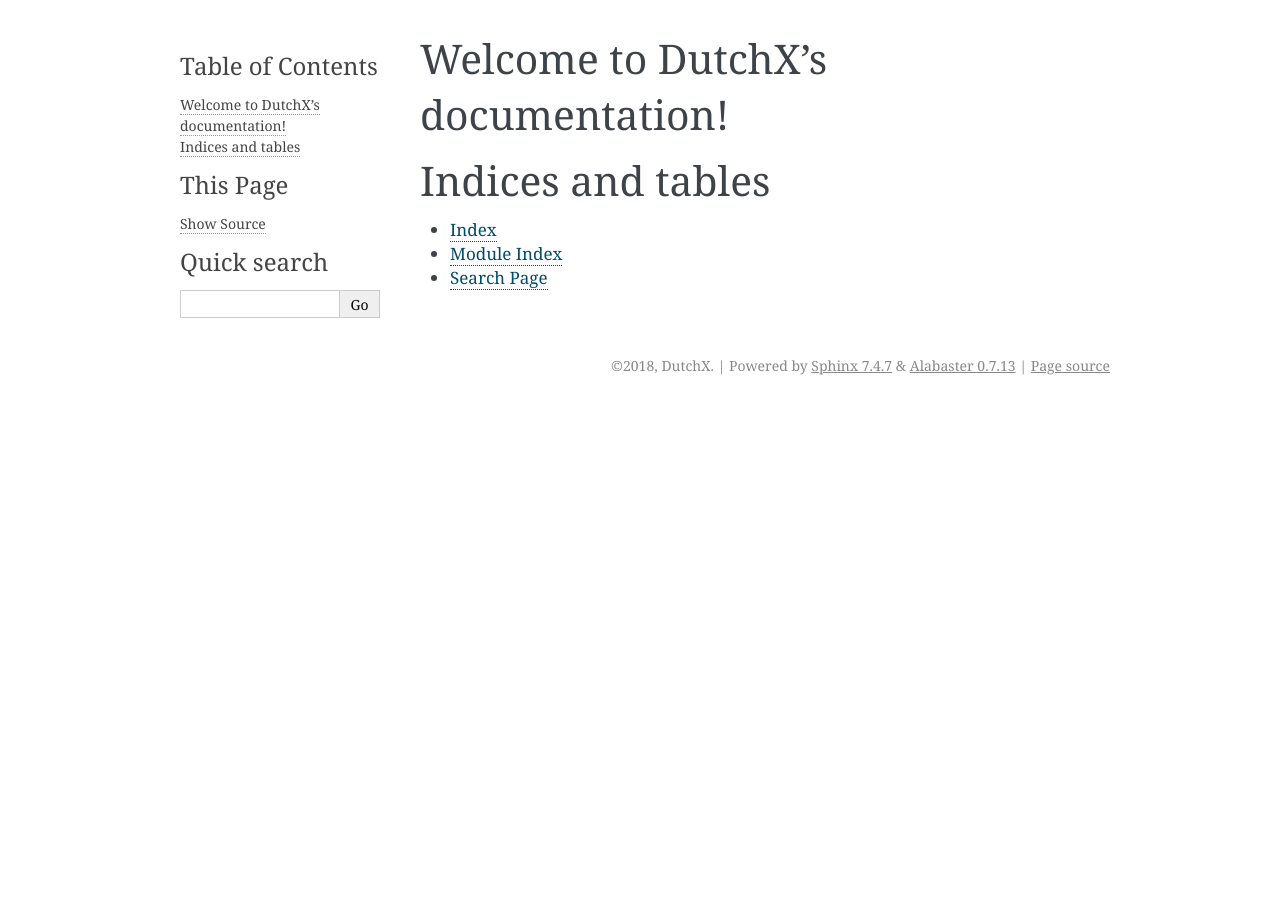
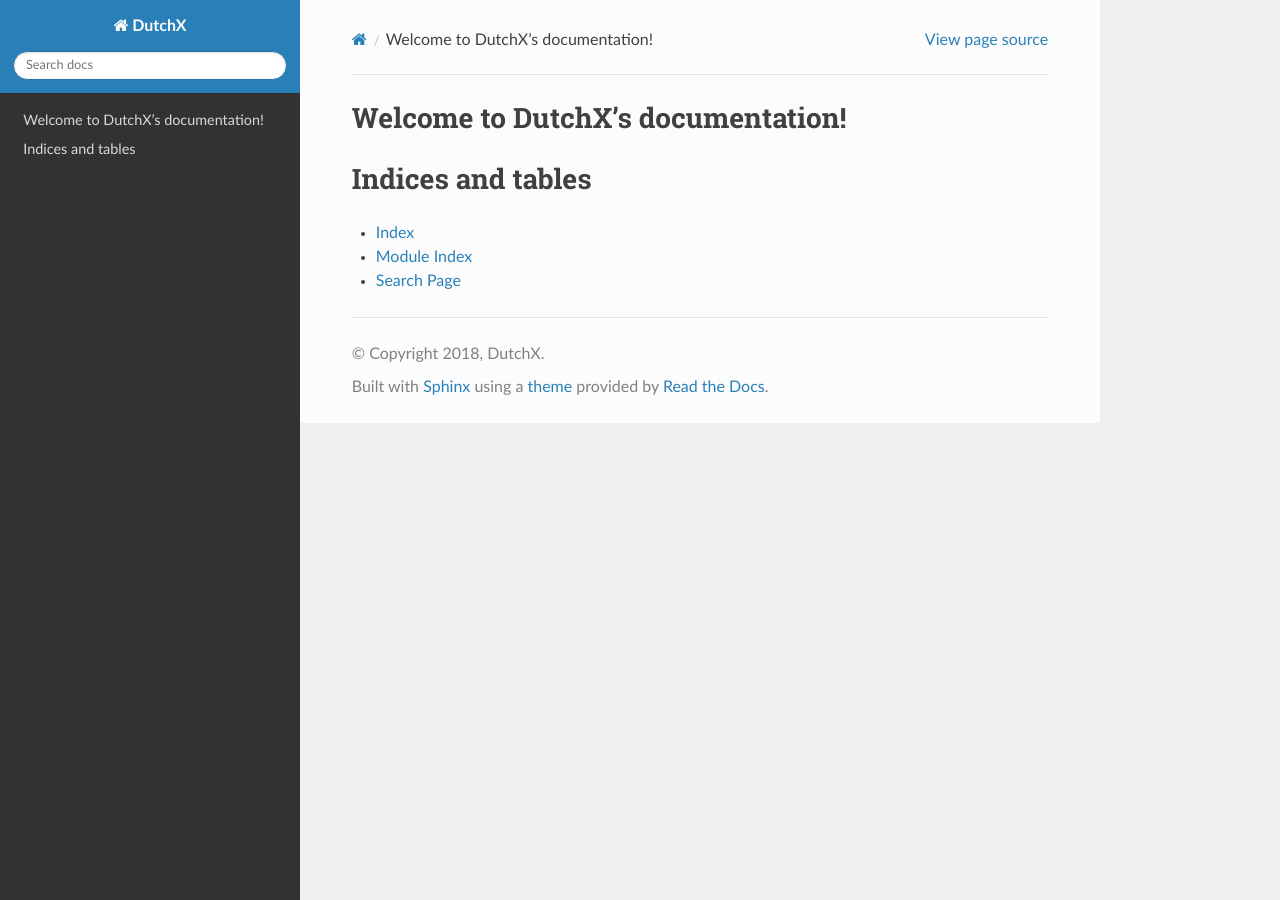
Before and after one commit to gnosis/dx-docs, a Sphinx documentation site: the page built from source/index.rst, in a window 1280 px wide. Built offline with Sphinx 7.4.7 and the Read the Docs theme 2.0.0, drawn with Linux system fonts in a browser that asks for light colours; some of the changed lines change nothing that is shown.

Commit message:
Add template and markdown support

```diff
--- a/source/conf.py
+++ b/source/conf.py
@@ -46,9 +46,16 @@
 
 # The suffix(es) of source filenames.
 # You can specify multiple suffix as a list of string:
-#
-# source_suffix = ['.rst', '.md']
-source_suffix = '.rst'
+
+# -- Markdown support --------------------------------------------------------
+
+from recommonmark.parser import CommonMarkParser
+
+source_parsers = {
+    '.md': CommonMarkParser,
+}
+source_suffix = ['.rst', '.md']
+# source_suffix = '.rst'
 
 # The master toctree document.
 master_doc = 'index'
@@ -74,7 +81,8 @@
 # The theme to use for HTML and HTML Help pages.  See the documentation for
 # a list of builtin themes.
 #
-html_theme = 'alabaster'
+# html_theme = 'alabaster'
+html_theme = 'sphinx_rtd_theme'
 
 # Theme options are theme-specific and customize the look and feel of a theme
 # further.  For a list of options available for each theme, see the
```
Also changed, not shown: 1 other file.
